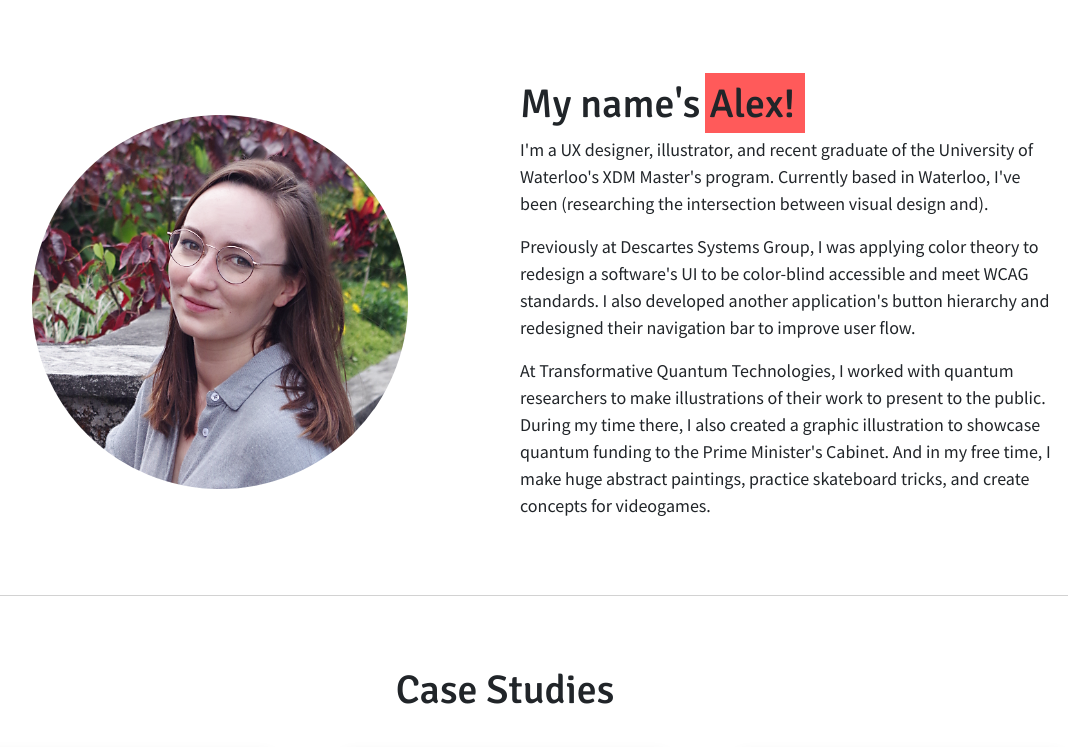
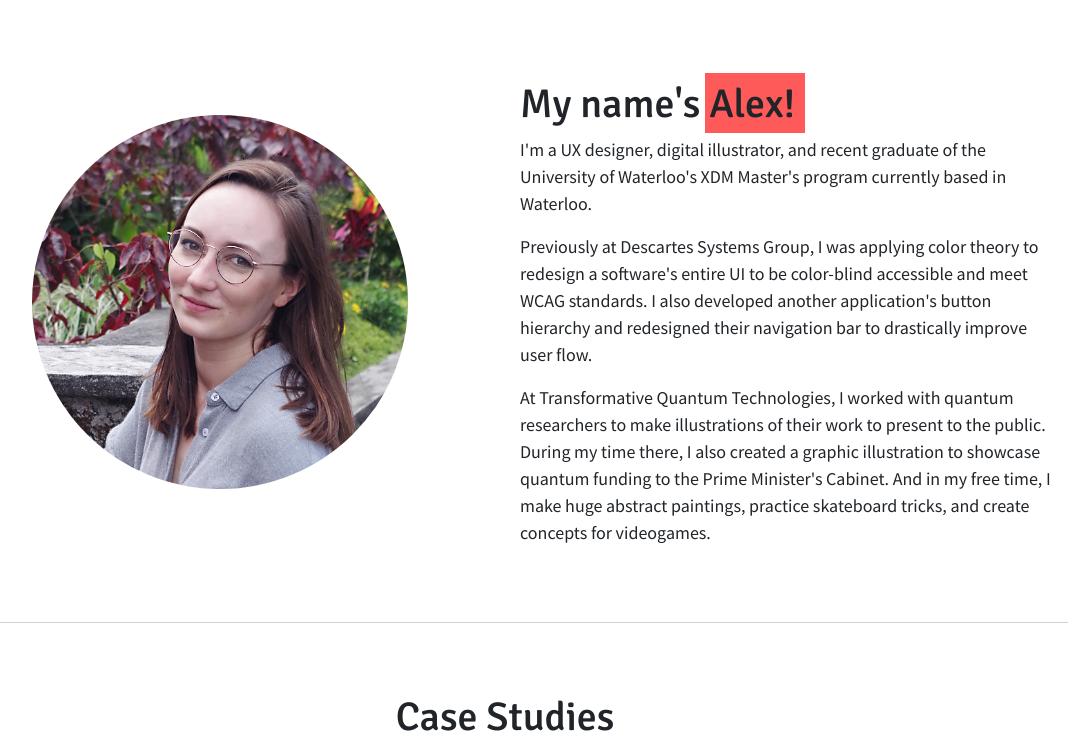
Before and after one commit to AlexandraPalczewski/alexandrapalczewski, a plain HTML site: page index.html in a window 1280 px wide. Shown: the part 740-1487 px from the top of the page, without its empty margins (135-1216 px from the left). Drawn offline with nearby package versions, Linux system fonts and the light colour scheme.

Commit message:
Update index.html

```diff
--- a/index.html
+++ b/index.html
@@ -63,8 +63,8 @@
 						<div class="bro2"></div>
 						<h1 class="header-text">My name's Alex!</h1>
 					</div>
-					<p class="about-text">I'm a UX designer, illustrator, and recent graduate of the University of Waterloo's XDM Master's program. Currently based in Waterloo, I've been (researching the intersection between visual design and).</p>
-					<p class="about-text">Previously at Descartes Systems Group, I was applying color theory to redesign a software's UI to be color-blind accessible and meet WCAG standards. I also developed another application's button hierarchy and redesigned their navigation bar to improve user flow.</p>
+					<p class="about-text">I'm a UX designer, digital illustrator, and recent graduate of the University of Waterloo's XDM Master's program currently based in Waterloo.</p>
+					<p class="about-text">Previously at Descartes Systems Group, I was applying color theory to redesign a software's entire UI to be color-blind accessible and meet WCAG standards. I also developed another application's button hierarchy and redesigned their navigation bar to drastically improve user flow.</p>
 					<p class="about-text">At Transformative Quantum Technologies, I worked with quantum researchers to make illustrations of their work to present to the public. During my time there, I also created a graphic illustration to showcase quantum funding to the Prime Minister's Cabinet. And in my free time, I make huge abstract paintings, practice skateboard tricks, and create concepts for videogames.</p>
 				</div>
 			</div>
@@ -126,7 +126,7 @@
 					<img class="card-img-top" src="images/cards/5.png">
 					<div class="card-body" style="position: relative;">
 						<h4 class="card-title mt-2">Developing a Manual for an Original RPG</h4>
-						<p class="card-text">Some quick example text to build on the card title and make up the bulk of the card's content</p>
+						<p class="card-text">Creating a concept for a post-Western, open world video game</p>
 						<div class="text-right mt-4 mb-2"><a href="p2.html" class="btn btn-primary rounded-pill text-theme">View Case Study</a></div>
 					</div>
 				</div>
```
